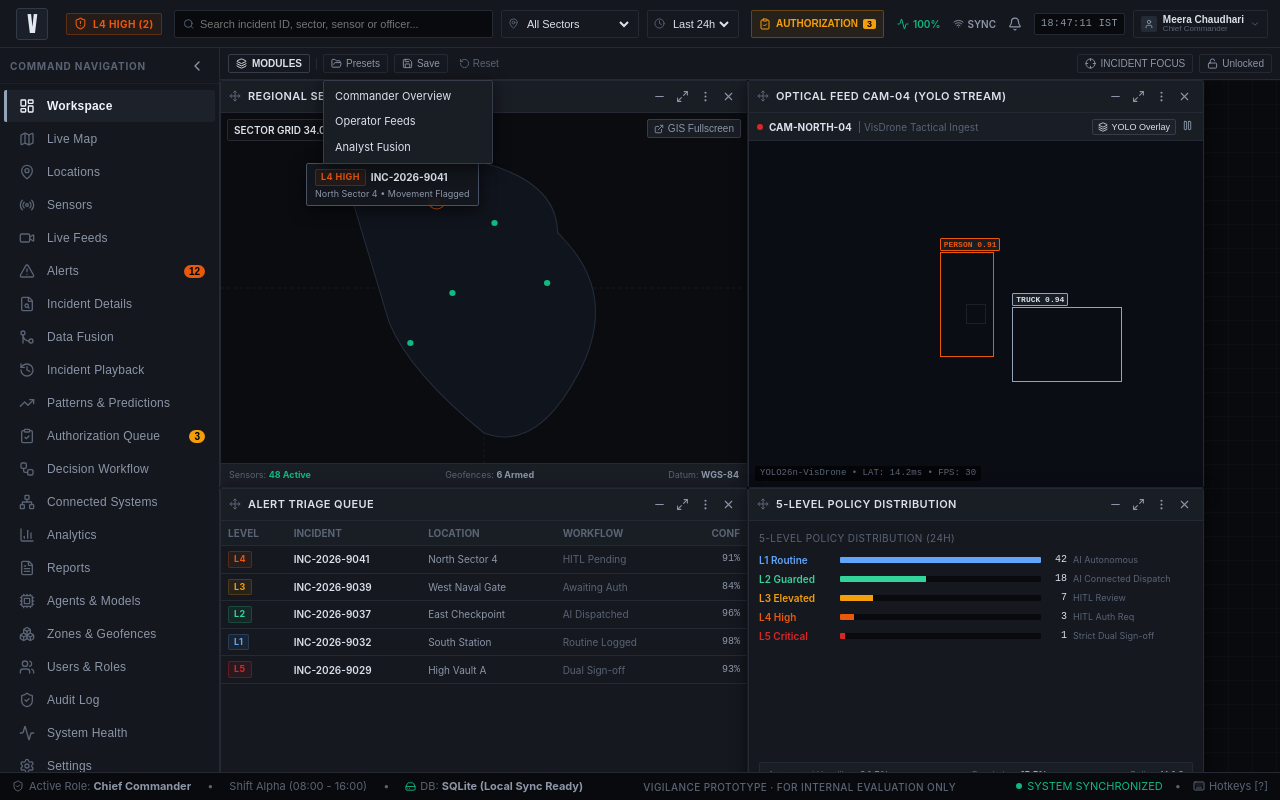
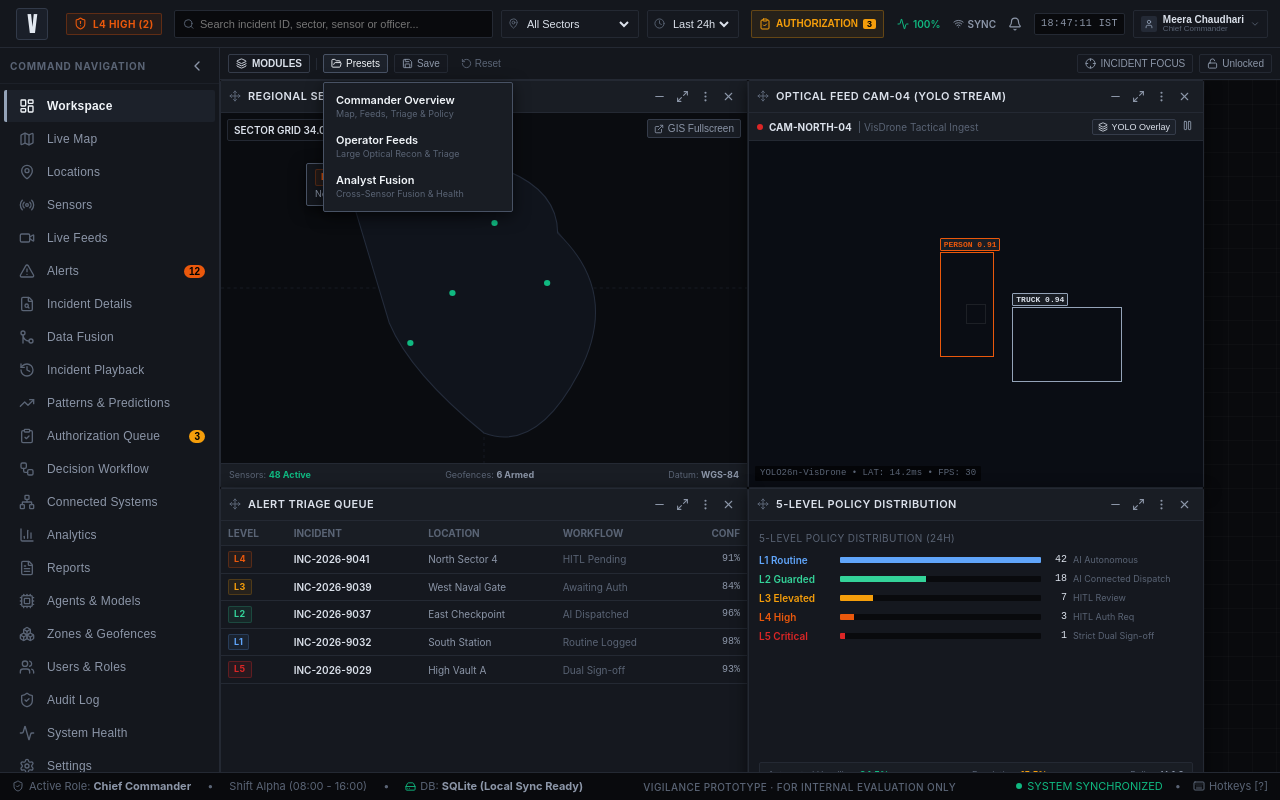
Before and after one commit to Meerablip/Vigilance-1, a React (Vite) app in the folder frontend/: page / in a window 1280 px wide. Both pictures are taken after a click on the button "Presets". Built offline with nearby package versions, Linux system fonts and the light colour scheme; no server answers.

Commit message:
fix(workspace): preserve modular layout state across page switches, auto-save to localStorage, and make Presets, Save, and Reset fully functional with toasts

```diff
--- a/frontend/src/App.tsx
+++ b/frontend/src/App.tsx
@@ -92,16 +92,8 @@ export const App: React.FC = () => {
     alert(`Welcome, Officer ${user.officer_name}. Access granted under role: ${user.role.toUpperCase()}`);
   };
 
-  const renderActivePage = () => {
+  const renderOtherPage = () => {
     switch (currentPage) {
-      case 'workspace':
-        return (
-          <CheckeredCanvas
-            onNavigate={(page) => setCurrentPage(page)}
-            onSelectIncident={(id) => setSelectedIncidentId(id)}
-          />
-        );
-
       case 'map':
         return (
           <div style={{ flex: 1, padding: '20px', background: 'var(--bg-canvas)', color: 'var(--text-primary)', overflow: 'auto' }}>
@@ -363,7 +355,21 @@ export const App: React.FC = () => {
         />
 
         <div className="app-content">
-          {renderActivePage()}
+          {/* Workspace is kept persistently mounted so switching pages NEVER resets custom layouts or feeds */}
+          <div style={{
+            display: currentPage === 'workspace' ? 'flex' : 'none',
+            flex: 1,
+            height: '100%',
+            position: 'relative'
+          }}>
+            <CheckeredCanvas
+              onNavigate={(page) => setCurrentPage(page)}
+              onSelectIncident={(id) => setSelectedIncidentId(id)}
+            />
+          </div>
+
+          {/* Render other pages without unmounting the workspace */}
+          {currentPage !== 'workspace' && renderOtherPage()}
         </div>
       </div>
 
--- a/frontend/src/components/workspace/CheckeredCanvas.tsx
+++ b/frontend/src/components/workspace/CheckeredCanvas.tsx
@@ -69,7 +69,7 @@ const OPERATOR_TACTICAL_LAYOUT: WidgetConfig[] = [
     category: 'live_monitoring',
     x: 0,
     y: 0,
-    w: 21,
+    w: 22,
     h: 28,
     minW: 14,
     minH: 12
@@ -79,9 +79,9 @@ const OPERATOR_TACTICAL_LAYOUT: WidgetConfig[] = [
     type: 'regional_map',
     title: 'Sector Map',
     category: 'situational_awareness',
-    x: 21,
+    x: 22,
     y: 0,
-    w: 20,
+    w: 19,
     h: 15,
     minW: 12,
     minH: 10
@@ -91,11 +91,50 @@ const OPERATOR_TACTICAL_LAYOUT: WidgetConfig[] = [
     type: 'alert_queue',
     title: 'Triage Queue',
     category: 'alerts_decisions',
-    x: 21,
+    x: 22,
     y: 15,
-    w: 20,
+    w: 19,
     h: 13,
     minW: 12,
+    minH: 8
+  }
+];
+
+const ANALYST_FUSION_LAYOUT: WidgetConfig[] = [
+  {
+    id: 'w-fused',
+    type: 'fused_summary',
+    title: '5-Level Policy Distribution',
+    category: 'data_fusion',
+    x: 0,
+    y: 0,
+    w: 21,
+    h: 15,
+    minW: 12,
+    minH: 10
+  },
+  {
+    id: 'w-health',
+    type: 'system_health_card',
+    title: 'Subsystem Telemetry',
+    category: 'operations',
+    x: 21,
+    y: 0,
+    w: 20,
+    h: 15,
+    minW: 12,
+    minH: 10
+  },
+  {
+    id: 'w-alerts',
+    type: 'alert_queue',
+    title: 'Historical Alert Queue',
+    category: 'alerts_decisions',
+    x: 0,
+    y: 15,
+    w: 41,
+    h: 14,
+    minW: 14,
     minH: 8
   }
 ];
@@ -105,10 +144,19 @@ export const CheckeredCanvas: React.FC<CheckeredCanvasProps> = ({
   onSelectIncident
 }) => {
   const containerRef = useRef<HTMLDivElement>(null);
+
+  // Load layout from localStorage or fallback to default
   const [widgets, setWidgets] = useState<WidgetConfig[]>(() => {
     const saved = localStorage.getItem('vigilance_workspace_layout');
     if (saved) {
-      try { return JSON.parse(saved); } catch (e) { /* fallback */ }
+      try {
+        const parsed = JSON.parse(saved);
+        if (Array.isArray(parsed) && parsed.length > 0) {
+          return parsed;
+        }
+      } catch (e) {
+        /* fallback */
+      }
     }
     return DEFAULT_COMMANDER_LAYOUT;
   });
@@ -119,8 +167,21 @@ export const CheckeredCanvas: React.FC<CheckeredCanvasProps> = ({
   const [focusedWidgetId, setFocusedWidgetId] = useState<string | null>(null);
   const [canvasDimensions, setCanvasDimensions] = useState({ width: 1400, height: 800 });
   const [isDragOver, setIsDragOver] = useState(false);
+  const [toastMessage, setToastMessage] = useState<string | null>(null);
 
   const GRID_SIZE = 24;
+
+  // Auto-persist widgets on any change so switching pages never loses progress
+  useEffect(() => {
+    if (widgets && widgets.length > 0) {
+      localStorage.setItem('vigilance_workspace_layout', JSON.stringify(widgets));
+    }
+  }, [widgets]);
+
+  const showToast = (msg: string) => {
+    setToastMessage(msg);
+    setTimeout(() => setToastMessage(null), 2500);
+  };
 
   useEffect(() => {
     const updateDimensions = () => {
@@ -153,6 +214,7 @@ export const CheckeredCanvas: React.FC<CheckeredCanvasProps> = ({
       y: Math.min(widget.y + 2, 20)
     };
     setWidgets(prev => [...prev, newWidget]);
+    showToast(`Duplicated ${widget.title}`);
   };
 
   // Drag and Drop from Widget Library onto Canvas
@@ -163,7 +225,6 @@ export const CheckeredCanvas: React.FC<CheckeredCanvasProps> = ({
   };
 
   const handleDragLeave = (e: React.DragEvent) => {
-    // Only unset if leaving canvas
     if (e.currentTarget === e.target) {
       setIsDragOver(false);
     }
@@ -198,6 +259,7 @@ export const CheckeredCanvas: React.FC<CheckeredCanvasProps> = ({
 
         setWidgets(prev => [...prev, newWidget]);
         setFocusedWidgetId(newWidget.id);
+        showToast(`Deployed ${newWidget.title} to canvas`);
       }
     } catch (err) {
       console.error('Failed to parse dropped widget', err);
@@ -206,23 +268,25 @@ export const CheckeredCanvas: React.FC<CheckeredCanvasProps> = ({
 
   const handleSaveLayout = () => {
     localStorage.setItem('vigilance_workspace_layout', JSON.stringify(widgets));
-    alert('Workspace layout configuration saved.');
+    showToast('Workspace layout saved to profile');
   };
 
   const handleResetLayout = () => {
     setWidgets(DEFAULT_COMMANDER_LAYOUT);
-    localStorage.removeItem('vigilance_workspace_layout');
+    localStorage.setItem('vigilance_workspace_layout', JSON.stringify(DEFAULT_COMMANDER_LAYOUT));
+    showToast('Layout reset to default configuration');
   };
 
   const handleLoadPreset = (preset: 'operator' | 'commander' | 'analyst') => {
-    if (preset === 'operator') setWidgets(OPERATOR_TACTICAL_LAYOUT);
-    else if (preset === 'commander') setWidgets(DEFAULT_COMMANDER_LAYOUT);
-    else {
-      setWidgets([
-        { id: 'w-fused', type: 'fused_summary', title: 'Fusion Summary', category: 'data_fusion', x: 0, y: 0, w: 20, h: 16 },
-        { id: 'w-health', type: 'system_health_card', title: 'System Health', category: 'operations', x: 20, y: 0, w: 21, h: 16 },
-        { id: 'w-alerts', type: 'alert_queue', title: 'Historical Alerts', category: 'alerts_decisions', x: 0, y: 16, w: 41, h: 14 }
-      ]);
+    if (preset === 'operator') {
+      setWidgets(OPERATOR_TACTICAL_LAYOUT);
+      showToast('Loaded: Operator Feeds Preset');
+    } else if (preset === 'commander') {
+      setWidgets(DEFAULT_COMMANDER_LAYOUT);
+      showToast('Loaded: Commander Overview Preset');
+    } else {
+      setWidgets(ANALYST_FUSION_LAYOUT);
+      showToast('Loaded: Analyst Fusion Preset');
     }
   };
 
@@ -230,13 +294,20 @@ export const CheckeredCanvas: React.FC<CheckeredCanvasProps> = ({
     if (!isIncidentMode) {
       setIsIncidentMode(true);
       setWidgets([
-        { id: 'w-inc-map', type: 'regional_map', title: 'INCIDENT FOCUS • NORTH SECTOR', category: 'situational_awareness', x: 0, y: 0, w: 20, h: 28 },
-        { id: 'w-inc-cctv', type: 'cctv_feeds', title: 'PRIMARY SENSOR CAM-NORTH-04', category: 'live_monitoring', x: 20, y: 0, w: 21, h: 16 },
-        { id: 'w-inc-alerts', type: 'alert_queue', title: 'CORRELATED EVIDENCE', category: 'alerts_decisions', x: 20, y: 16, w: 21, h: 12 }
+        { id: 'w-inc-map', type: 'regional_map', title: 'INCIDENT FOCUS • NORTH SECTOR', category: 'situational_awareness', x: 0, y: 0, w: 22, h: 28 },
+        { id: 'w-inc-cctv', type: 'cctv_feeds', title: 'PRIMARY SENSOR CAM-NORTH-04', category: 'live_monitoring', x: 22, y: 0, w: 19, h: 16 },
+        { id: 'w-inc-alerts', type: 'alert_queue', title: 'CORRELATED EVIDENCE', category: 'alerts_decisions', x: 22, y: 16, w: 19, h: 12 }
       ]);
+      showToast('Activated Incident Focus Layout');
     } else {
       setIsIncidentMode(false);
-      setWidgets(DEFAULT_COMMANDER_LAYOUT);
+      const saved = localStorage.getItem('vigilance_workspace_layout');
+      if (saved) {
+        try { setWidgets(JSON.parse(saved)); } catch (e) { setWidgets(DEFAULT_COMMANDER_LAYOUT); }
+      } else {
+        setWidgets(DEFAULT_COMMANDER_LAYOUT);
+      }
+      showToast('Exited Incident Focus');
     }
   };
 
@@ -252,6 +323,29 @@ export const CheckeredCanvas: React.FC<CheckeredCanvasProps> = ({
         onToggleIncidentMode={handleToggleIncidentMode}
         isIncidentMode={isIncidentMode}
       />
+
+      {/* Floating Military Status Toast */}
+      {toastMessage && (
+        <div style={{
+          position: 'absolute',
+          top: '38px',
+          left: '50%',
+          transform: 'translateX(-50%)',
+          background: 'rgba(20, 23, 29, 0.95)',
+          border: '1px solid var(--border-active)',
+          color: '#f1f5f9',
+          padding: '4px 12px',
+          borderRadius: '2px',
+          fontSize: '10px',
+          fontWeight: 600,
+          letterSpacing: '0.3px',
+          boxShadow: 'var(--shadow-panel)',
+          zIndex: 800,
+          pointerEvents: 'none'
+        }}>
+          {toastMessage}
+        </div>
+      )}
 
       <div
         ref={containerRef}
--- a/frontend/src/components/workspace/LayoutToolbar.tsx
+++ b/frontend/src/components/workspace/LayoutToolbar.tsx
@@ -1,4 +1,4 @@
-import React, { useState } from 'react';
+import React, { useState, useRef, useEffect } from 'react';
 import {
   FolderOpen,
   RotateCcw,
@@ -6,7 +6,8 @@ import {
   Lock,
   Unlock,
   Crosshair,
-  Layers
+  Layers,
+  Check
 } from 'lucide-react';
 
 interface LayoutToolbarProps {
@@ -31,6 +32,34 @@ export const LayoutToolbar: React.FC<LayoutToolbarProps> = ({
   isIncidentMode
 }) => {
   const [showPresetsMenu, setShowPresetsMenu] = useState(false);
+  const [saveFeedback, setSaveFeedback] = useState(false);
+  const [resetFeedback, setResetFeedback] = useState(false);
+  const presetsRef = useRef<HTMLDivElement>(null);
+
+  // Close presets menu when clicking outside
+  useEffect(() => {
+    const handleOutsideClick = (e: MouseEvent) => {
+      if (presetsRef.current && !presetsRef.current.contains(e.target as Node)) {
+        setShowPresetsMenu(false);
+      }
+    };
+    if (showPresetsMenu) {
+      document.addEventListener('mousedown', handleOutsideClick);
+    }
+    return () => document.removeEventListener('mousedown', handleOutsideClick);
+  }, [showPresetsMenu]);
+
+  const handleSaveClick = () => {
+    onSaveLayout();
+    setSaveFeedback(true);
+    setTimeout(() => setSaveFeedback(false), 2000);
+  };
+
+  const handleResetClick = () => {
+    onResetLayout();
+    setResetFeedback(true);
+    setTimeout(() => setResetFeedback(false), 1500);
+  };
 
   return (
     <div style={{
@@ -70,21 +99,22 @@ export const LayoutToolbar: React.FC<LayoutToolbarProps> = ({
         <div style={{ height: '12px', width: '1px', background: 'var(--border-subtle)' }} />
 
         {/* Load Preset Menu */}
-        <div style={{ position: 'relative' }}>
+        <div ref={presetsRef} style={{ position: 'relative' }}>
           <button
             onClick={() => setShowPresetsMenu(!showPresetsMenu)}
             style={{
               display: 'flex',
               alignItems: 'center',
               gap: '4px',
-              background: 'var(--bg-card)',
-              border: '1px solid var(--border-subtle)',
-              color: 'var(--text-secondary)',
+              background: showPresetsMenu ? 'var(--bg-card-hover)' : 'var(--bg-card)',
+              border: showPresetsMenu ? '1px solid var(--border-active)' : '1px solid var(--border-subtle)',
+              color: showPresetsMenu ? '#f1f5f9' : 'var(--text-secondary)',
               padding: '3px 7px',
               borderRadius: '2px',
               fontSize: '10px',
               cursor: 'pointer'
             }}
+            title="Load Predefined Workspace Configurations"
           >
             <FolderOpen size={11} />
             <span>Presets</span>
@@ -94,17 +124,16 @@ export const LayoutToolbar: React.FC<LayoutToolbarProps> = ({
             <div
               style={{
                 position: 'absolute',
-                top: '26px',
+                top: '28px',
                 left: 0,
-                width: '170px',
+                width: '190px',
                 background: 'var(--bg-surface-elevated)',
-                border: '1px solid var(--border-focus)',
+                border: '1px solid var(--border-active)',
                 borderRadius: '2px',
                 boxShadow: 'var(--shadow-panel)',
-                padding: '3px',
+                padding: '4px',
                 zIndex: 1000
               }}
-              onMouseLeave={() => setShowPresetsMenu(false)}
             >
               <div
                 className="context-item"
@@ -112,74 +141,87 @@ export const LayoutToolbar: React.FC<LayoutToolbarProps> = ({
                   onLoadPreset('commander');
                   setShowPresetsMenu(false);
                 }}
+                style={{ padding: '6px 8px' }}
               >
-                Commander Overview
+                <div>
+                  <div style={{ fontWeight: 600, color: '#f1f5f9', fontSize: '11px' }}>Commander Overview</div>
+                  <div style={{ fontSize: '9px', color: 'var(--text-muted)' }}>Map, Feeds, Triage & Policy</div>
+                </div>
               </div>
+
               <div
                 className="context-item"
                 onClick={() => {
                   onLoadPreset('operator');
                   setShowPresetsMenu(false);
                 }}
+                style={{ padding: '6px 8px' }}
               >
-                Operator Feeds
+                <div>
+                  <div style={{ fontWeight: 600, color: '#f1f5f9', fontSize: '11px' }}>Operator Feeds</div>
+                  <div style={{ fontSize: '9px', color: 'var(--text-muted)' }}>Large Optical Recon & Triage</div>
+                </div>
               </div>
+
               <div
                 className="context-item"
                 onClick={() => {
                   onLoadPreset('analyst');
                   setShowPresetsMenu(false);
                 }}
+                style={{ padding: '6px 8px' }}
               >
-                Analyst Fusion
+                <div>
+                  <div style={{ fontWeight: 600, color: '#f1f5f9', fontSize: '11px' }}>Analyst Fusion</div>
+                  <div style={{ fontSize: '9px', color: 'var(--text-muted)' }}>Cross-Sensor Fusion & Health</div>
+                </div>
               </div>
             </div>
           )}
         </div>
 
-        {/* Save Layout */}
+        {/* Save Layout Button */}
         <button
-          onClick={onSaveLayout}
+          onClick={handleSaveClick}
           style={{
             display: 'flex',
             alignItems: 'center',
             gap: '4px',
-            background: 'var(--bg-card)',
-            border: '1px solid var(--border-subtle)',
-            color: 'var(--text-secondary)',
+            background: saveFeedback ? 'rgba(16, 185, 129, 0.12)' : 'var(--bg-card)',
+            border: saveFeedback ? '1px solid var(--status-healthy)' : '1px solid var(--border-subtle)',
+            color: saveFeedback ? 'var(--status-healthy)' : 'var(--text-secondary)',
             padding: '3px 7px',
             borderRadius: '2px',
             fontSize: '10px',
-            cursor: 'pointer'
+            cursor: 'pointer',
+            transition: 'all 0.15s ease'
           }}
-          title="Save current layout"
+          title="Save layout configuration to persistent memory"
         >
-          <Save size={11} />
-          <span>Save</span>
+          {saveFeedback ? <Check size={11} color="var(--status-healthy)" /> : <Save size={11} />}
+          <span>{saveFeedback ? 'Saved ✓' : 'Save'}</span>
         </button>
 
-        {/* Reset Layout */}
+        {/* Reset Layout Button */}
         <button
-          onClick={() => {
-            if (window.confirm('Reset workspace to default layout?')) {
-              onResetLayout();
-            }
-          }}
+          onClick={handleResetClick}
           style={{
             display: 'flex',
             alignItems: 'center',
             gap: '3px',
-            background: 'none',
-            border: 'none',
-            color: 'var(--text-muted)',
-            padding: '3px 5px',
+            background: resetFeedback ? 'rgba(234, 88, 12, 0.1)' : 'transparent',
+            border: resetFeedback ? '1px solid var(--threat-l4)' : '1px solid transparent',
+            color: resetFeedback ? 'var(--threat-l4)' : 'var(--text-muted)',
+            padding: '3px 6px',
+            borderRadius: '2px',
             fontSize: '10px',
-            cursor: 'pointer'
+            cursor: 'pointer',
+            transition: 'all 0.15s ease'
           }}
-          title="Restore default layout"
+          title="Reset to default multi-module layout"
         >
           <RotateCcw size={11} />
-          <span>Reset</span>
+          <span>{resetFeedback ? 'Reset ✓' : 'Reset'}</span>
         </button>
       </div>
 
```
